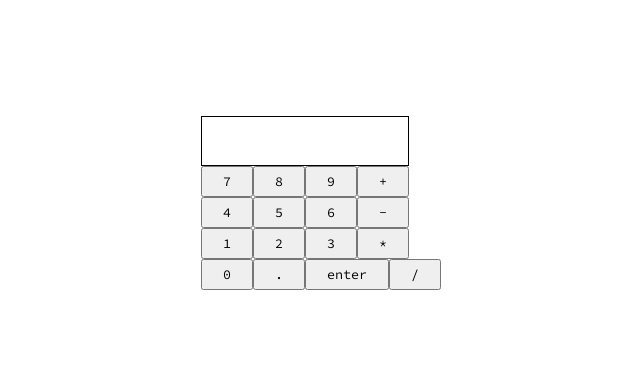
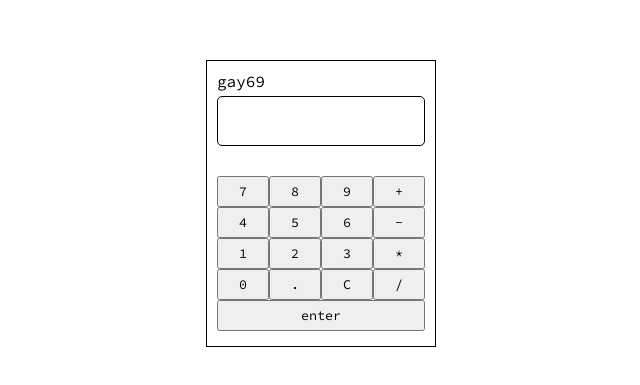
Before and after one commit to dracmakesbals/calculatorProject, a plain HTML site: page index.html in a window 1280 px wide. Shown: the part 197-582 px from the top of the page, without its empty margins (319-959 px from the left). Drawn offline with Linux system fonts and the light colour scheme.

Commit message:
merged the calMods branch to main branch

```diff
--- a/index.html
+++ b/index.html
@@ -8,6 +8,8 @@
   </head>
   <body>
     <section>
+      <div class="calcOuter">
+        <div class="calcName">gay69</div>
         <div class="display-container"></div>
         <div class="buttons-container">
           <div class="buttons-row1">
@@ -31,8 +33,10 @@
           <div class="buttons-row4">
             <div class="button"><button value="0">0</button></div>
             <div class="button"><button value=".">.</button></div>
+            <div class="button"><button value="del">C</button></div>
+            <div class="button"><button value="/">/</button></div>
+          </div>
           <div class="enter-button"><button value="enter">enter</button></div>
-          <div class="button"><button value="/">/</button></div>
         </div>
       </div>
     </section>
--- a/styles.css
+++ b/styles.css
@@ -21,21 +21,21 @@ body {
 .display-container {
   display: flex;
   flex-direction: column;
-  flex-grow: 1;
   height: 50px;
   width: 208px;
   border: 1px solid black;
+  border-radius: 5px;
 }
 
 .buttons-container {
   display: flex;
   flex-direction: column;
-  flex-grow: 1;
+  padding-top: 30px;
+  width: 208px;
 }
 
 .buttons-container > div {
   display: flex;
-  flex-grow: 1;
 }
 
 .buttons-container button {
@@ -43,3 +43,20 @@ body {
   height: 100%;
   padding: 5px 20px;
 }
+
+.calcOuter {
+  border: 1px solid black;
+  padding: 10px;
+  padding-bottom: 15px;
+}
+
+.calcName {
+  padding-bottom: 5px;
+}
+
+button:hover {
+  background-color: #282828;
+  color: whitesmoke;
+  transition: 0.3s ease all;
+  border: 2px solid #282828;
+}
```
Lines whose indentation alone changed are shown as unchanged.
